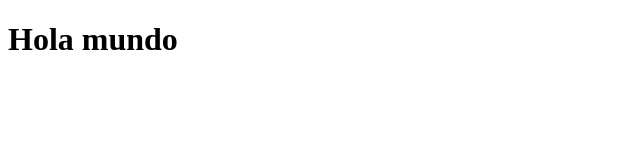
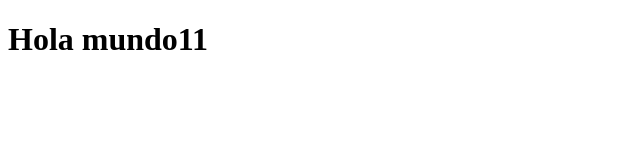
Before and after one commit to MrLeonard7/html, a plain HTML site: page index.html in a window 1280 px wide. Shown: the full height of the page, 0-640 px from the left. Drawn offline with Linux system fonts and the light colour scheme.

Commit message:
Comienzo

```diff
--- a/index.html
+++ b/index.html
@@ -7,6 +7,6 @@
     <title>Document</title>
 </head>
 <body>
-    <h1>Hola mundo</h1>
+    <h1>Hola mundo11</h1>
 </body>
 </html>
```
